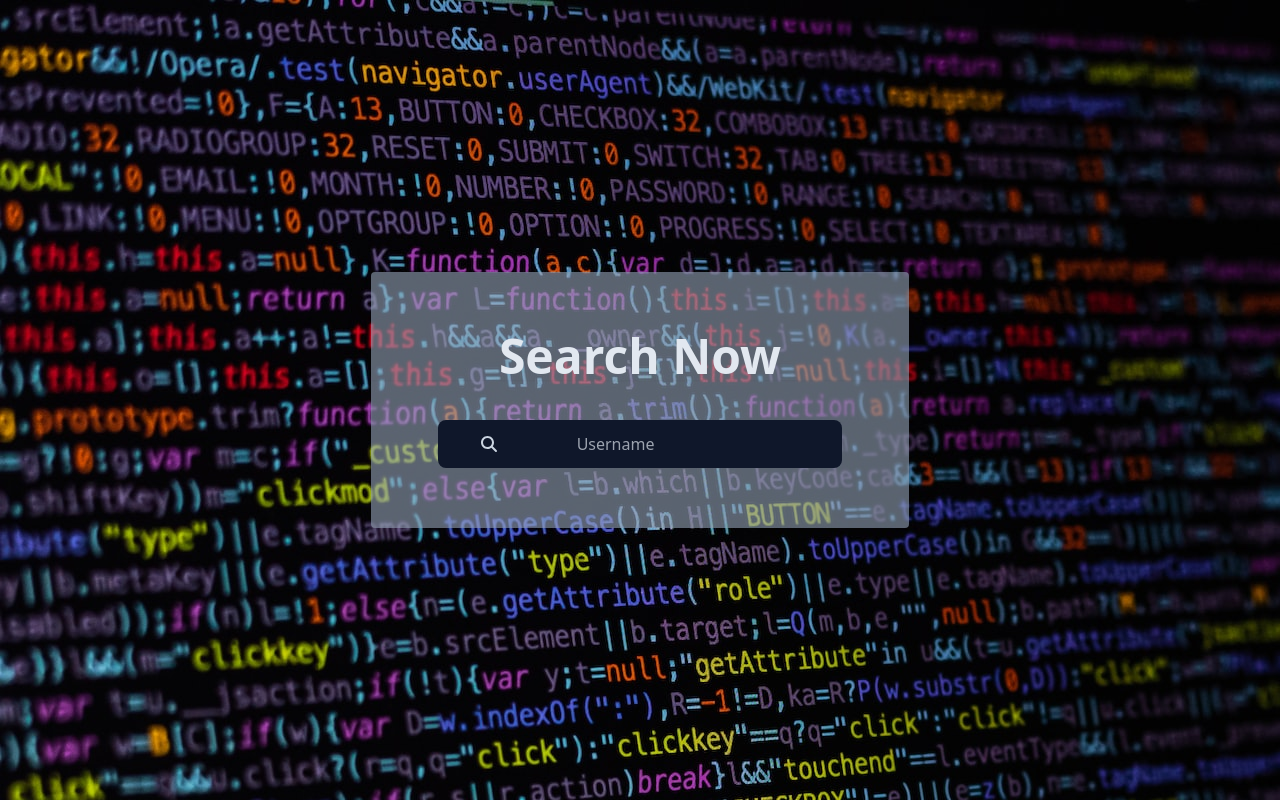
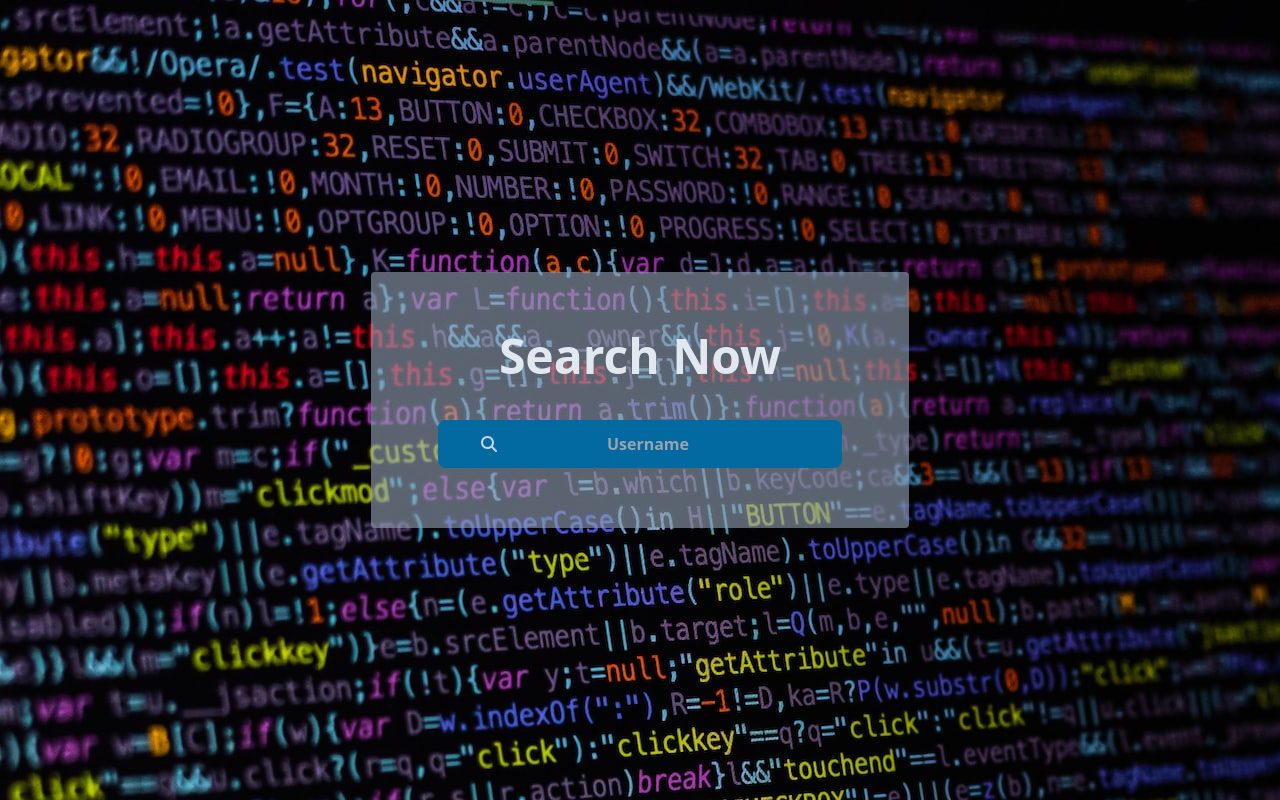
Before and after one commit to ipriyam26/Git-Repos, an Angular app in the folder github-repos/: page / in a window 1280 px wide. Built offline with nearby package versions, Linux system fonts and the light colour scheme.

Commit message:
GOing for dinner

```diff
--- a/github-repos/src/app/search/search.component.html
+++ b/github-repos/src/app/search/search.component.html
@@ -11,11 +11,11 @@
     <div class="">
       <div class="flex items-center justify-center">
         <div
-          class="bg-slate-900 flex justify-center rounded-lg w-3/4 md:h-12 h-10 text-center items-center my-auto"
+          class="bg-sky-700 flex justify-center rounded-lg w-3/4 md:h-12 h-10 text-center items-center my-auto"
         >
           <fa-icon [icon]="faSearch" class="text-slate-300"></fa-icon>
           <input
-            class="bg-inherit text-white px-20 w-3/4 md:h-12 h-10 outline-none"
+            class="bg-inherit text-white text-center font-bold sm:px-20 px-15 w-3/4 md:h-12 h-10 outline-none"
             type="text"
             placeholder="Username"
           />
```
Also changed, not shown: 2 other files (tests, documents, lock files or other folders).
